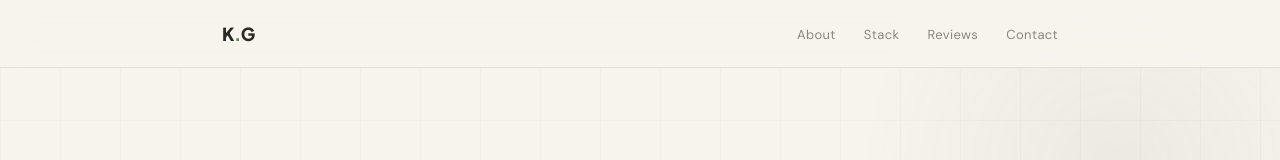
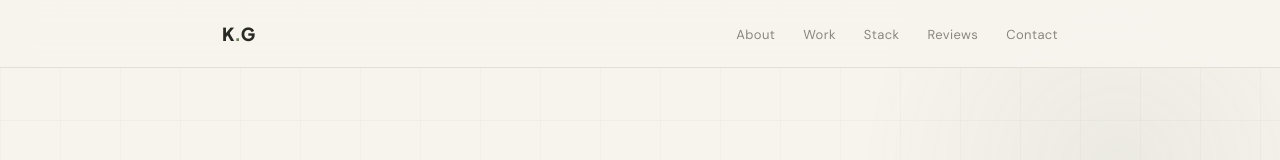
Before and after one commit to kerlos1256/portfolio, a Next.js app: page / in a window 1280 px wide. Shown: the top 160 px of the page. Built offline with nearby package versions, Linux system fonts and the light colour scheme.

Commit message:
Add Work nav link, fix modal z-index and top clipping behind nav

```diff
--- a/components/nav.tsx
+++ b/components/nav.tsx
@@ -4,6 +4,7 @@ import { motion } from "framer-motion";
 
 const links = [
   { label: "About", href: "#about" },
+  { label: "Work", href: "#work" },
   { label: "Stack", href: "#stack" },
   { label: "Reviews", href: "#reviews" },
   { label: "Contact", href: "#contact" },
@@ -18,7 +19,7 @@ export function Nav() {
       style={{
         position: "sticky",
         top: 0,
-        zIndex: 50,
+        zIndex: 40,
         borderBottom: "0.5px solid var(--border)",
         background: "rgba(247,244,238,0.88)",
         backdropFilter: "blur(16px)",
--- a/components/portfolio.tsx
+++ b/components/portfolio.tsx
@@ -217,6 +217,7 @@ function ProjectModal({ project, onClose }: { project: Project; onClose: () => v
         alignItems: "center",
         justifyContent: "center",
         padding: "24px 20px",
+        paddingTop: "calc(57px + 24px)",
       }}
     >
       <motion.div
```
